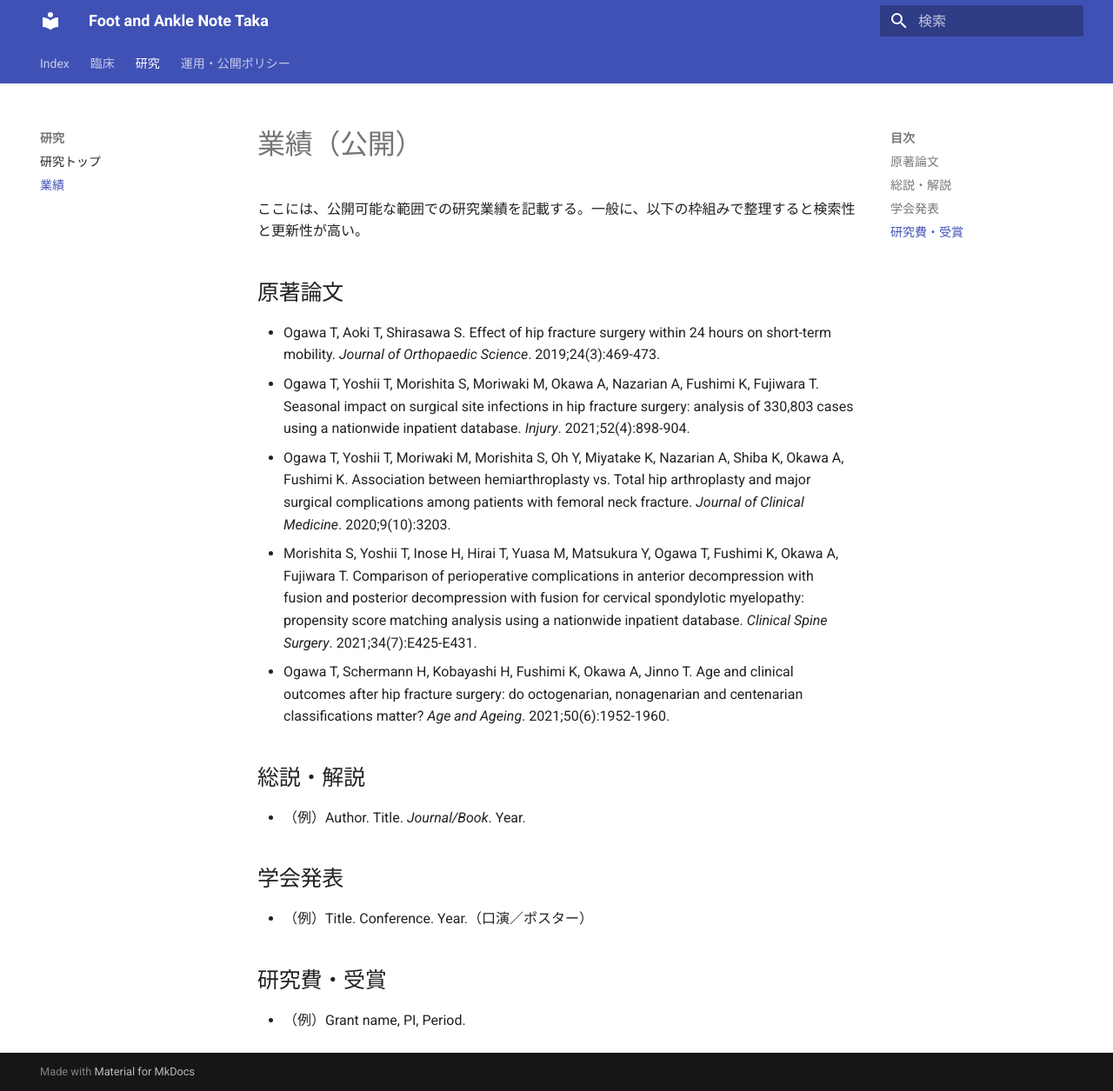
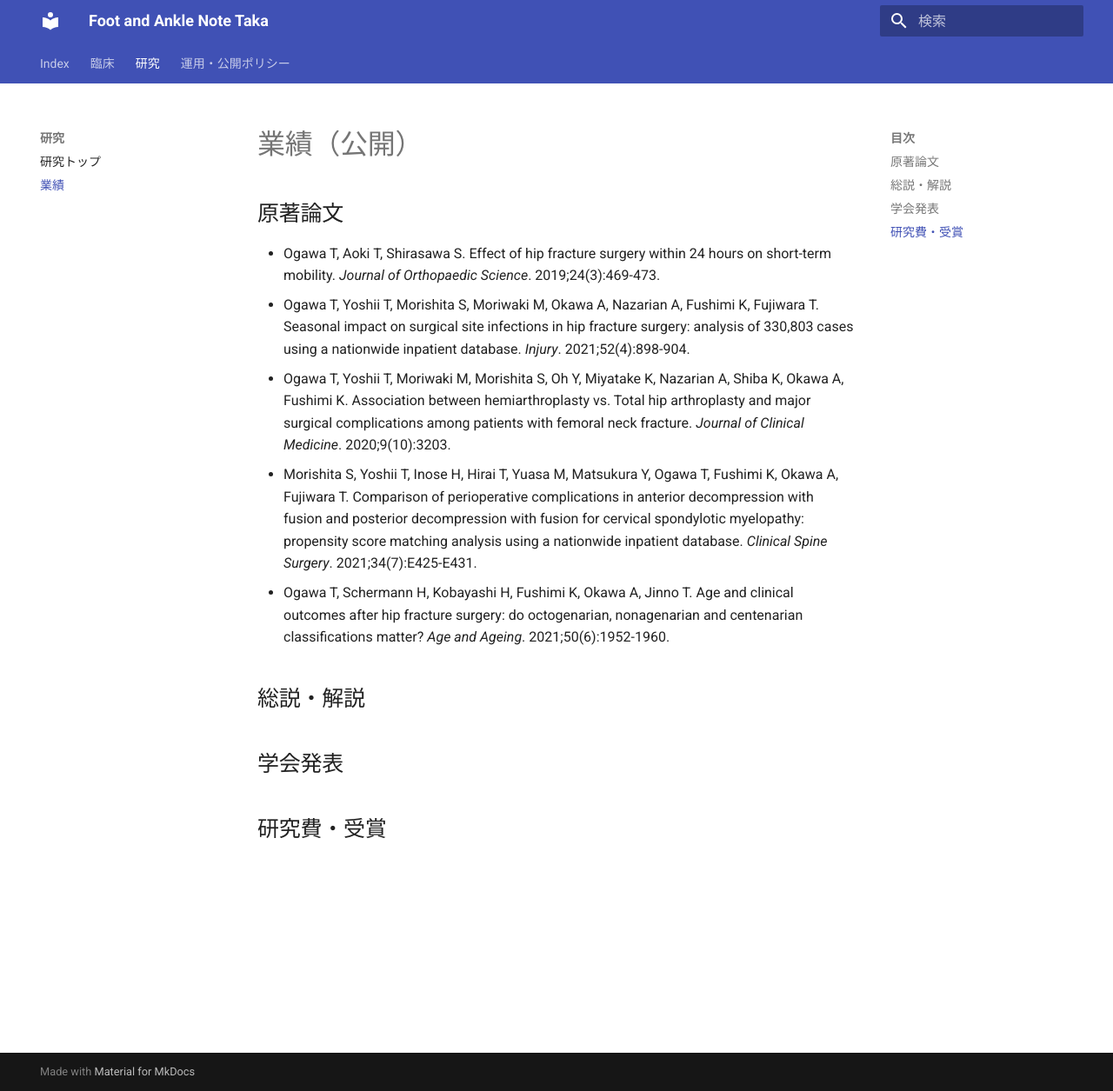
Before and after one commit to takaresearch/index, an MkDocs documentation site: the page built from docs/research/achievements.md, in a window 1280 px wide and 1255 px high. Shown: the whole window at 87% size. Built offline with MkDocs 1.6.1 and Material for MkDocs 9.7.7, drawn with Linux system fonts in a browser that asks for light colours.

Commit message:
Remove author-facing comments and examples from public pages

```diff
--- a/docs/research/achievements.md
+++ b/docs/research/achievements.md
@@ -1,6 +1,4 @@
 # 業績（公開）
-
-ここには、公開可能な範囲での研究業績を記載する。一般に、以下の枠組みで整理すると検索性と更新性が高い。
 
 ## 原著論文
 
@@ -12,12 +10,6 @@
 
 ## 総説・解説
 
-- （例）Author. Title. *Journal/Book*. Year.
-
 ## 学会発表
 
-- （例）Title. Conference. Year.（口演／ポスター）
-
 ## 研究費・受賞
-
-- （例）Grant name, PI, Period.
```
Also changed, not shown: docs/clinical/index.md (+1 -1 lines).
